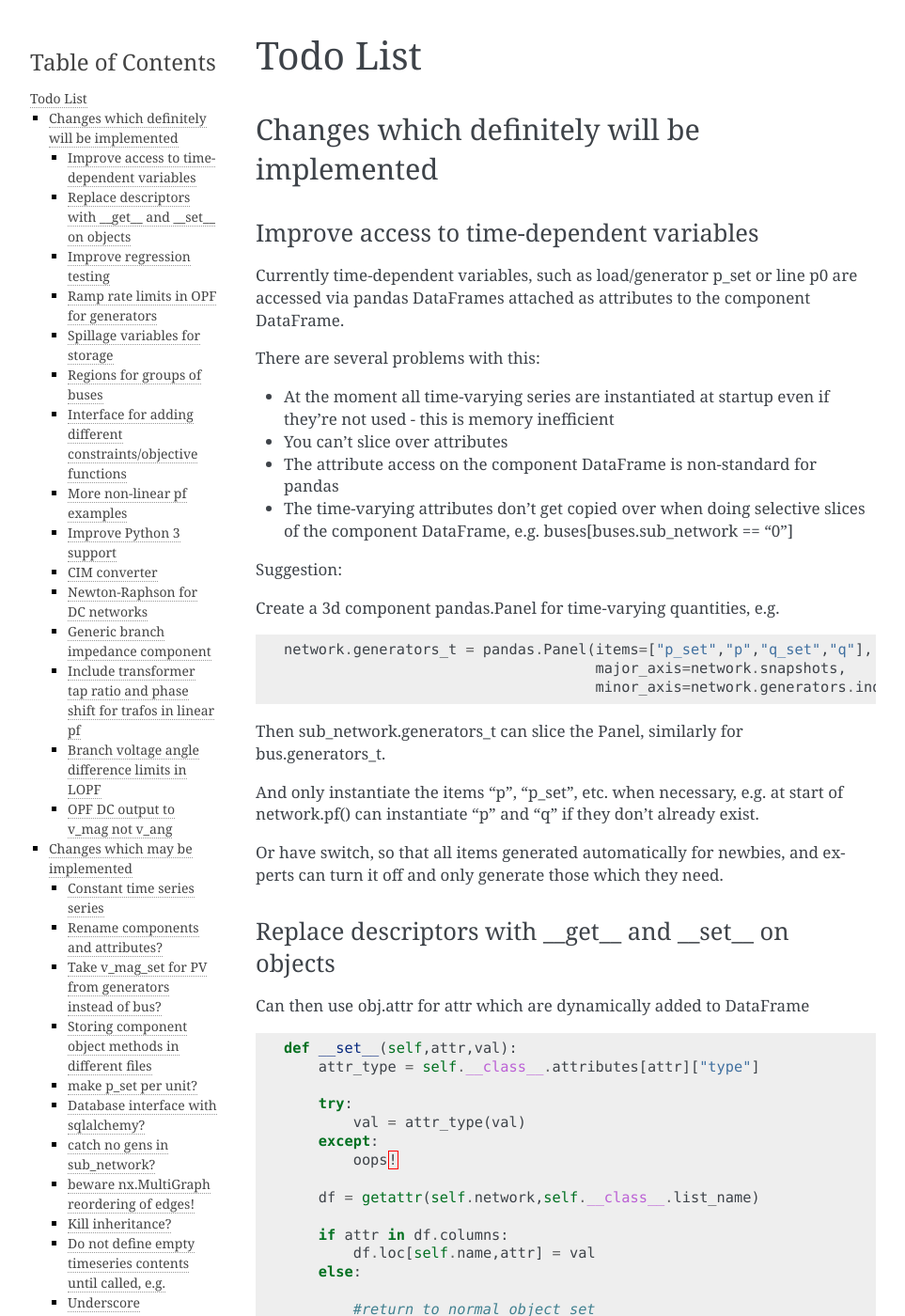
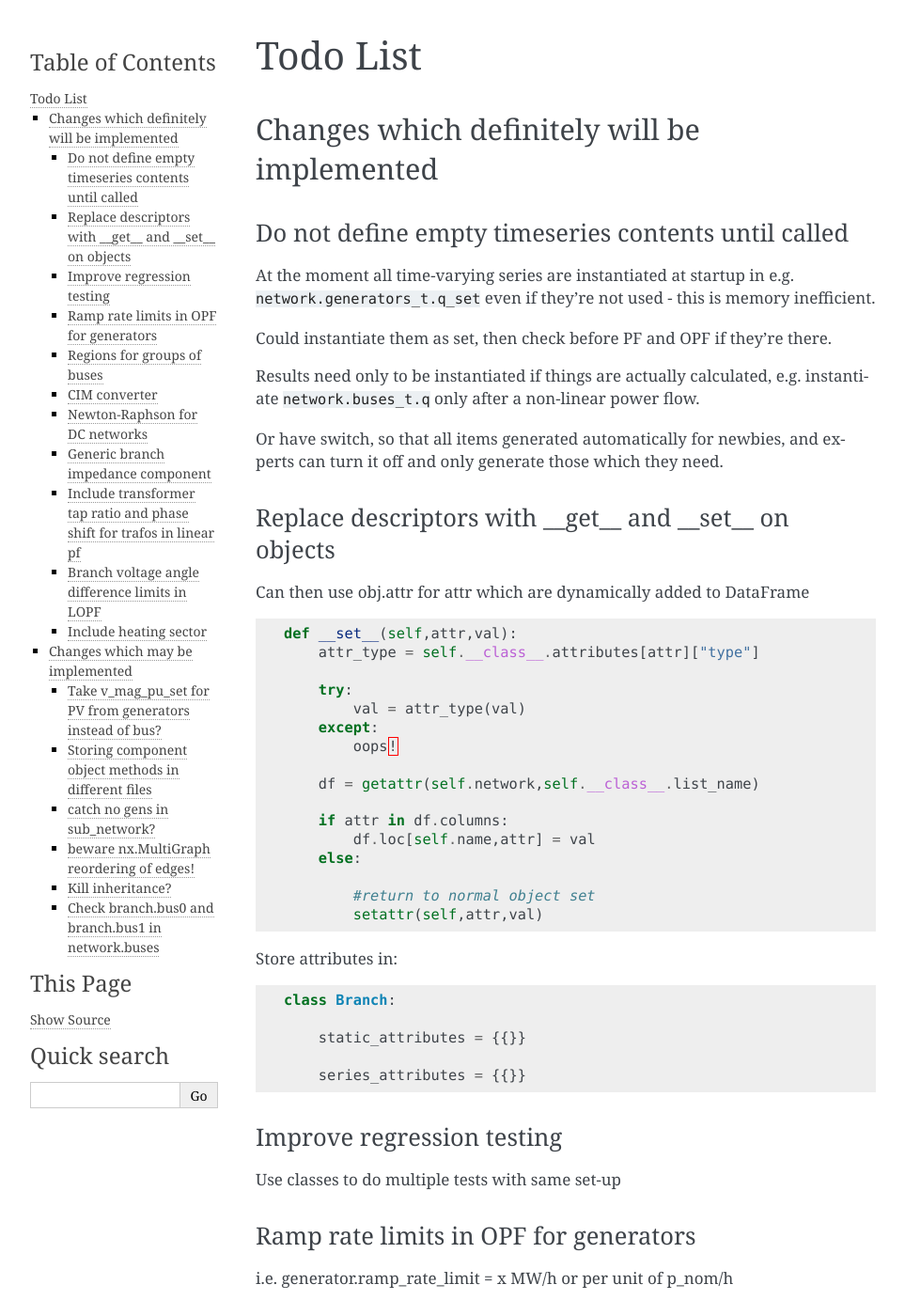
Before and after one commit to PyPSA/PyPSA, a Sphinx documentation site: the page built from doc/todo.rst, in a window 1280 px wide and 1400 px high. Shown: the whole window at 94% size, without its empty margins (148-1111 px from the left). Built offline with Sphinx 7.4.7, drawn with Linux system fonts in a browser that asks for light colours; formulas are drawn with MathJax 3; some of the changed text lies outside the part shown.

Commit message:
Change name v_mag to v_mag_pu and tidy TODO.rst
Use per unit voltage everywhere.

Fix bug in OPF results for DC networks where v_ang was set instead of
v_mag_pu.

Tidy up TODO to reflect current status.

```diff
--- a/README.rst
+++ b/README.rst
@@ -14,9 +14,9 @@
 
 Documentation can be found in `sphinx
 <http://www.sphinx-doc.org/en/stable/>`_ reStructuredText format in
-`doc <doc/>`_ and as a `website
-<http://nworbmot.org/energy/pypsa-doc/>`_ and as a `pdf
-<http://nworbmot.org/energy/pypsa-doc/PyPSA.pdf>`_.
+`doc/ <doc/>`_ and as a `website
+<http://pypsa.org/doc/>`_ and as a `pdf
+<http://pypsa.org/doc/PyPSA.pdf>`_.
 
 
 As of 2016 PyPSA is under heavy development and therefore it
--- a/doc/power_flow.rst
+++ b/doc/power_flow.rst
@@ -31,7 +31,7 @@
 
 
 
-For the slack bus :math:`i=0` it is assumed :math:`V_0` is given; P and Q are to be found.
+For the slack bus :math:`i=0` it is assumed :math:`|V_0|` is given and that :math:`\theta_0 = 0`; P and Q are to be found.
 
 For the PV buses, P and :math:`|V|` are given; Q and :math:`\theta` are to be found.
 
--- a/doc/todo.rst
+++ b/doc/todo.rst
@@ -6,43 +6,22 @@
 Changes which definitely will be implemented
 ============================================
 
-Improve access to time-dependent variables
-------------------------------------------
-
-Currently time-dependent variables, such as load/generator p_set or
-line p0 are accessed via pandas DataFrames attached as attributes to
-the component DataFrame.
-
-There are several problems with this:
-
-* At the moment all time-varying series are instantiated at startup
-  even if they're not used - this is memory inefficient
-* You can't slice over attributes
-* The attribute access on the component DataFrame is non-standard for
-  pandas
-* The time-varying attributes don't get copied over when doing
-  selective slices of the component DataFrame,
-  e.g. buses[buses.sub_network == "0"]
 
 
-Suggestion:
-
-Create a 3d component pandas.Panel for time-varying quantities, e.g.
-
-.. code:: python
-
-    network.generators_t = pandas.Panel(items=["p_set","p","q_set","q"],
-                                        major_axis=network.snapshots,
-					minor_axis=network.generators.index)
+Do not define empty timeseries contents until called
+----------------------------------------------------
 
 
+At the moment all time-varying series are instantiated at startup in
+e.g. ``network.generators_t.q_set`` even if they're not used - this
+is memory inefficient.
 
-Then sub_network.generators_t can slice the Panel, similarly for bus.generators_t.
+Could instantiate them as set, then check before PF and OPF if they're
+there.
 
-
-And only instantiate the items "p", "p_set", etc. when necessary,
-e.g. at start of network.pf() can instantiate "p" and "q" if they
-don't already exist.
+Results need only to be instantiated if things are actually
+calculated, e.g. instantiate ``network.buses_t.q`` only after a
+non-linear power flow.
 
 Or have switch, so that all items generated automatically for newbies,
 and experts can turn it off and only generate those which they need.
@@ -98,13 +77,6 @@
 i.e. generator.ramp_rate_limit = x MW/h or per unit of p_nom/h
 
 
-Spillage variables for storage
--------------------------------
-
-A variable per storage unit which can spill the state of charge
-without generating electricity (e.g. if the inflow overwhelms the
-storage)
-
 
 Regions for groups of buses
 ---------------------------
@@ -112,26 +84,6 @@
 I.e. countries/states to allow easy grouping.
 
 class Zone/Region
-
-
-Interface for adding different constraints/objective functions
---------------------------------------------------------------
-
-I.e. other than rewriting lopf function.
-
-Example: Yearly import/export balances for zones
-
-
-More non-linear pf examples
----------------------------
-
-pypower import, scigrid non-linear
-
-
-Improve Python 3 support
-------------------------
-
-Check and regression testing
 
 
 CIM converter
@@ -167,32 +119,24 @@
 ----------------------------------------------
 
 
+Include heating sector
+----------------------
 
-OPF DC output to v_mag not v_ang
---------------------------------
-Also make v_mag per unit NOT kV
-
+Along the lines of abstraction in oemof, include heat buses, with heat
+loads, gas boilers, CHP (with output to both heat and electricity
+buses), P2H, heat pumps, etc.
 
 
 Changes which may be implemented
 ============================================
 
-Constant time series series
----------------------------
 
-i.e. have some way of setting constant time series to save memory
-
-Rename components and attributes?
----------------------------------
-
-SubNetwork -> ConnectedNetwork
-
-s_nom versus p_nom for lines/branches
-
-Take v_mag_set for PV from generators instead of bus?
+Take v_mag_pu_set for PV from generators instead of bus?
 -----------------------------------------------------
 
-ike pypower
+Like pypower
+
+Would imitate set point on AVR
 
 Storing component object methods in different files
 ---------------------------------------------------
@@ -203,23 +147,7 @@
 
 cf. pandas code
 
-
-make p_set per unit?
---------------------
-
-Database interface with sqlalchemy?
------------------------------------
-
-Advantages of database:
-
-#. better scaling with size
-#. easier, better querying
-#. persistence
-#. can swop out database for Netzbetreiber
-#. Sharing data between people editing concurrently
-#. Transactions (e.g. bank account transfer that fails or succeeds always at both ends)
-#. For relations between tables
-
+best to do in __init__.
 
 
 catch no gens in sub_network?
@@ -242,25 +170,6 @@
 need to watch out for isinstance(Branch)
 
 
-Do not define empty timeseries contents until called, e.g.
------------------------------------------------------------
-
-network.generators_df.p = pd.DataFrame(index = network.snapshots)
-
-network.generators_df.p.loc[1,"AT"] = 45.
-
-- this will define a new column "AT" and add NaNs in other entries.
-
-(at least for calculated quantities - p_set etc. should be defined)
-
-give default if name not in col????
-
-
-
-Underscore dynamically-generated DataFrames?
---------------------------------------------
-Since they are NOT linked to original data for updating, and don't contain time-dependent quantities.
-
 Check branch.bus0 and branch.bus1 in network.buses
 --------------------------------------------------
 
```
Also changed, not shown: doc/buses.csv (+4 -4 lines), doc/design.rst (+24 -23 lines), 6 other files.
